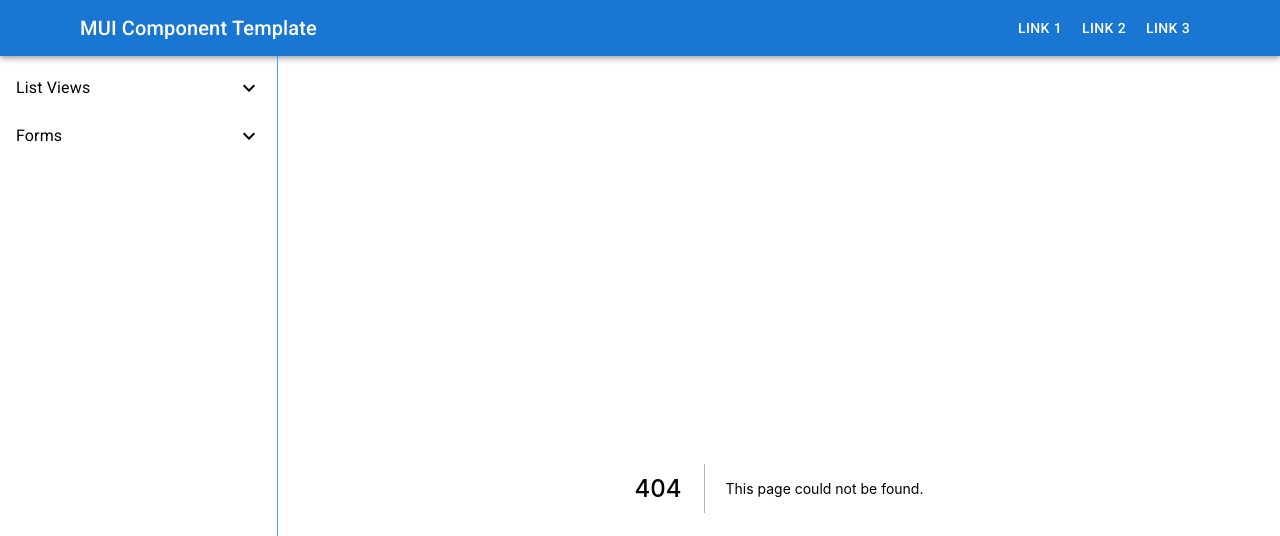
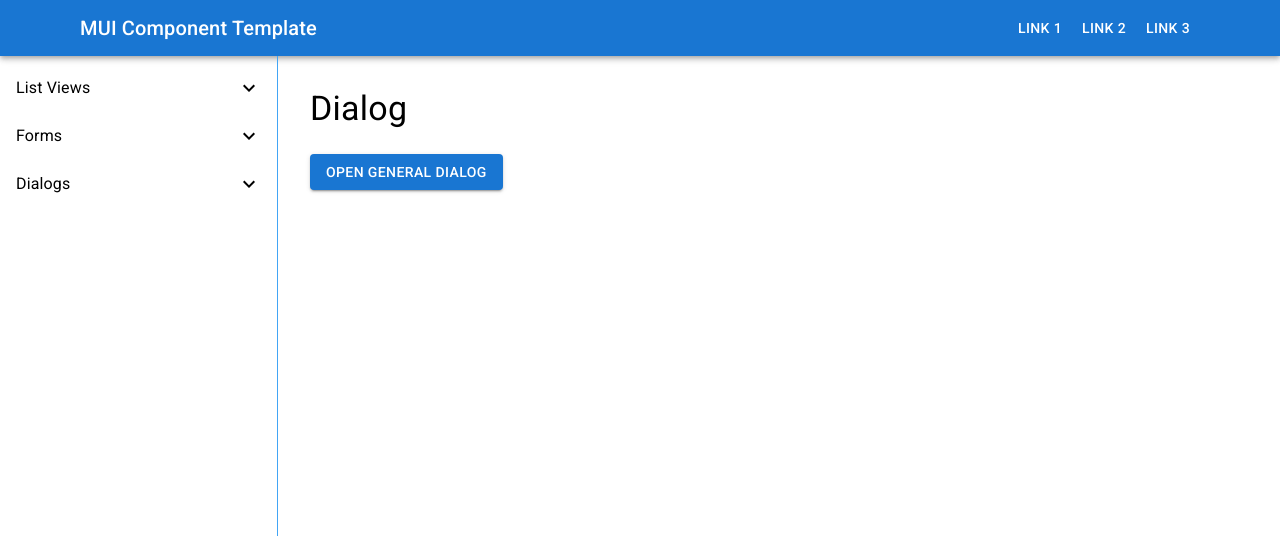
Before and after one commit to vladotimic/mui-component-template, a Next.js app: page /dialogs/dialog in a window 1280 px wide. Before the commit this address had no page. Shown: the top 536 px of the page. Built offline with nearby package versions, Linux system fonts and the light colour scheme.

Commit message:
Created Dialog page

```diff
--- /dev/null
+++ b/components/dialogs/GeneralDialog.js
@@ -0,0 +1,56 @@
+import { useState } from 'react';
+import {
+  Box,
+  Button,
+  Dialog,
+  DialogActions,
+  DialogContent,
+  DialogContentText,
+  DialogTitle,
+} from '@mui/material';
+
+export default function GeneralDialog() {
+  const [open, setOpen] = useState(false);
+
+  const handleClickOpen = () => {
+    setOpen(true);
+  };
+
+  const handleClose = () => {
+    setOpen(false);
+  };
+
+  return (
+    <Box
+      sx={{
+        my: 3,
+      }}
+    >
+      <Button variant="contained" onClick={handleClickOpen}>
+        Open general dialog
+      </Button>
+      <Dialog
+        open={open}
+        onClose={handleClose}
+        aria-labelledby="alert-dialog-title"
+        aria-describedby="alert-dialog-description"
+      >
+        <DialogTitle id="alert-dialog-title">
+          {"Use Google's location service?"}
+        </DialogTitle>
+        <DialogContent>
+          <DialogContentText id="alert-dialog-description">
+            Let Google help apps determine location. This means sending
+            anonymous location data to Google, even when no apps are running.
+          </DialogContentText>
+        </DialogContent>
+        <DialogActions>
+          <Button variant="contained" onClick={handleClose} autoFocus>
+            Agree
+          </Button>
+          <Button onClick={handleClose}>Disagree</Button>
+        </DialogActions>
+      </Dialog>
+    </Box>
+  );
+}
--- a/components/sidebar/data.js
+++ b/components/sidebar/data.js
@@ -36,6 +36,17 @@ const sidebarLinks = [
       },
     ],
   },
+  {
+    id: '3',
+    name: 'Dialogs',
+    links: [
+      {
+        key: 'dialog',
+        name: 'Dialog',
+        url: '/dialogs/dialog',
+      },
+    ],
+  },
 ];
 
 export default sidebarLinks;
--- /dev/null
+++ b/pages/dialogs/dialog.js
@@ -0,0 +1,16 @@
+import Head from 'next/head';
+import { Typography } from '@mui/material';
+
+import GeneralDialog from '../../components/dialogs/GeneralDialog';
+
+export default function DialogPage() {
+  return (
+    <>
+      <Head>
+        <title>Dialogs / Dialog Example</title>
+      </Head>
+      <Typography variant="h4">Dialog</Typography>
+      <GeneralDialog />
+    </>
+  );
+}
```
